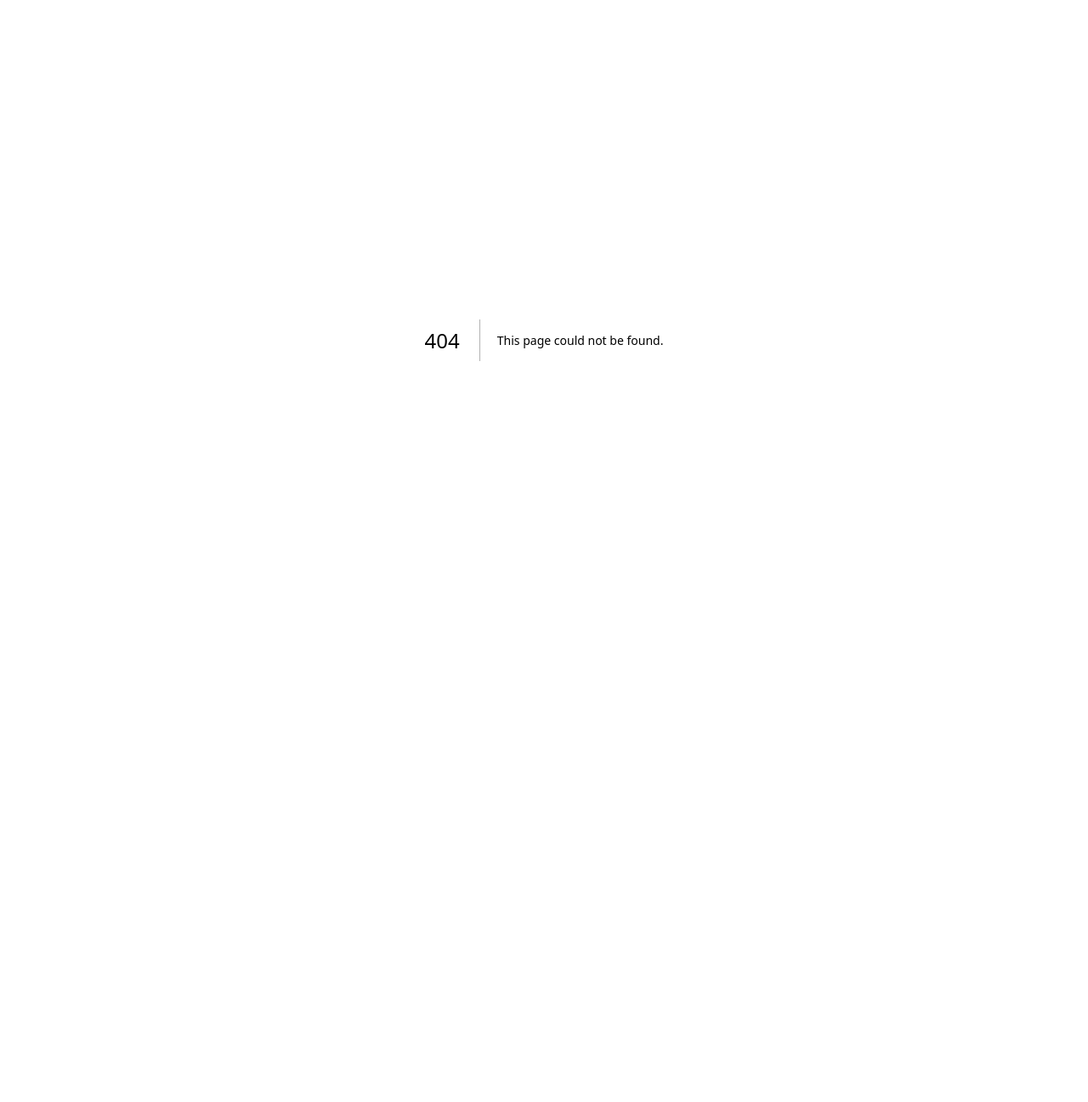
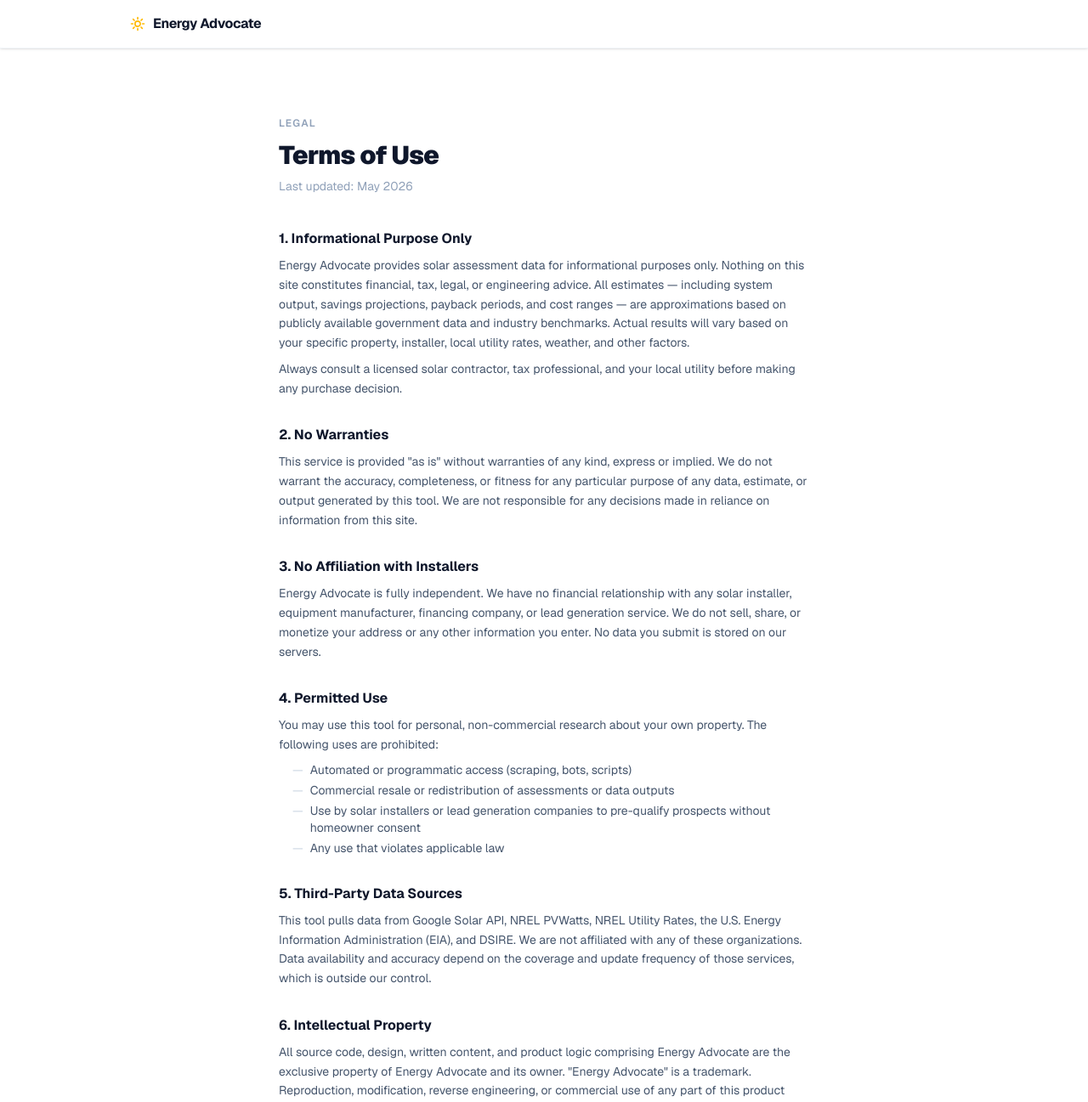
Before and after one commit to thequantumguild/energy-advisor, a Next.js app in the folder energy-advisor/: page /terms in a window 1280 px wide. Before the commit this address had no page. Shown: the top 1297 px of the page at 85% size. Before the commit the page ends 800 px from the top, so only its background shows below. Built offline with nearby package versions, Linux system fonts and the light colour scheme.

Commit message:
Add Terms of Use page, footer copyright, and forest green headline accent

```diff
--- a/energy-advisor/app/components/AddressInput.tsx
+++ b/energy-advisor/app/components/AddressInput.tsx
@@ -38,7 +38,7 @@ export default function AddressInput({ onSubmit, isLoading }: Props) {
           {/* Headline */}
           <h1 className="text-4xl sm:text-5xl font-black text-slate-900 text-center tracking-tight leading-[1.08] mb-4">
             Know exactly what solar<br />
-            <span className="text-amber-500">is worth for your home.</span>
+            <span className="text-green-700">is worth for your home.</span>
           </h1>
 
           <p className="text-base text-slate-500 text-center mb-10 leading-relaxed max-w-md mx-auto">
--- a/energy-advisor/app/page.tsx
+++ b/energy-advisor/app/page.tsx
@@ -170,7 +170,13 @@ export default function Home() {
           <p>
             Data from Google Solar, NREL PVWatts, EIA, and DSIRE. For informational purposes only.
           </p>
-          <p>No data stored. No accounts. No sales calls.</p>
+          <div className="flex items-center gap-4">
+            <p>No data stored. No accounts. No sales calls.</p>
+            <span className="hidden sm:inline text-slate-200">|</span>
+            <a href="/terms" className="hover:text-amber-500 transition-colors whitespace-nowrap">Terms of Use</a>
+            <span className="text-slate-200">|</span>
+            <p className="whitespace-nowrap">© {new Date().getFullYear()} Energy Advocate™</p>
+          </div>
         </div>
       </footer>
     </div>
--- /dev/null
+++ b/energy-advisor/app/terms/page.tsx
@@ -0,0 +1,123 @@
+import type { Metadata } from 'next';
+import Link from 'next/link';
+
+export const metadata: Metadata = {
+  title: 'Terms of Use — Energy Advocate',
+  description: 'Terms of use, disclaimer, and legal information for Energy Advocate.',
+};
+
+export default function TermsPage() {
+  const year = new Date().getFullYear();
+
+  return (
+    <div className="min-h-screen bg-white">
+      {/* Header */}
+      <header className="sticky top-0 z-10 bg-white/90 backdrop-blur border-b border-slate-100 shadow-sm">
+        <div className="max-w-5xl mx-auto px-4 sm:px-6 h-14 flex items-center justify-between">
+          <Link href="/" className="flex items-center gap-2 text-slate-900 hover:text-amber-500 transition-colors">
+            <SunIcon className="w-5 h-5 text-amber-400" />
+            <span className="font-bold text-base tracking-tight">Energy Advocate</span>
+          </Link>
+        </div>
+      </header>
+
+      <main className="max-w-2xl mx-auto px-4 sm:px-6 py-14 sm:py-20">
+        <p className="text-xs font-semibold text-slate-400 uppercase tracking-widest mb-3">Legal</p>
+        <h1 className="text-3xl font-black text-slate-900 tracking-tight mb-2">Terms of Use</h1>
+        <p className="text-sm text-slate-400 mb-10">Last updated: May {year}</p>
+
+        <div className="prose prose-slate prose-sm max-w-none space-y-8">
+
+          <section>
+            <h2 className="text-base font-bold text-slate-900 mb-2">1. Informational Purpose Only</h2>
+            <p className="text-sm text-slate-600 leading-relaxed">
+              Energy Advocate provides solar assessment data for informational purposes only. Nothing on this site constitutes financial, tax, legal, or engineering advice. All estimates — including system output, savings projections, payback periods, and cost ranges — are approximations based on publicly available government data and industry benchmarks. Actual results will vary based on your specific property, installer, local utility rates, weather, and other factors.
+            </p>
+            <p className="text-sm text-slate-600 leading-relaxed mt-2">
+              Always consult a licensed solar contractor, tax professional, and your local utility before making any purchase decision.
+            </p>
+          </section>
+
+          <section>
+            <h2 className="text-base font-bold text-slate-900 mb-2">2. No Warranties</h2>
+            <p className="text-sm text-slate-600 leading-relaxed">
+              This service is provided "as is" without warranties of any kind, express or implied. We do not warrant the accuracy, completeness, or fitness for any particular purpose of any data, estimate, or output generated by this tool. We are not responsible for any decisions made in reliance on information from this site.
+            </p>
+          </section>
+
+          <section>
+            <h2 className="text-base font-bold text-slate-900 mb-2">3. No Affiliation with Installers</h2>
+            <p className="text-sm text-slate-600 leading-relaxed">
+              Energy Advocate is fully independent. We have no financial relationship with any solar installer, equipment manufacturer, financing company, or lead generation service. We do not sell, share, or monetize your address or any other information you enter. No data you submit is stored on our servers.
+            </p>
+          </section>
+
+          <section>
+            <h2 className="text-base font-bold text-slate-900 mb-2">4. Permitted Use</h2>
+            <p className="text-sm text-slate-600 leading-relaxed">
+              You may use this tool for personal, non-commercial research about your own property. The following uses are prohibited:
+            </p>
+            <ul className="mt-2 space-y-1 text-sm text-slate-600 pl-4">
+              <li className="flex gap-2"><span className="text-slate-300 flex-shrink-0">—</span> Automated or programmatic access (scraping, bots, scripts)</li>
+              <li className="flex gap-2"><span className="text-slate-300 flex-shrink-0">—</span> Commercial resale or redistribution of assessments or data outputs</li>
+              <li className="flex gap-2"><span className="text-slate-300 flex-shrink-0">—</span> Use by solar installers or lead generation companies to pre-qualify prospects without homeowner consent</li>
+              <li className="flex gap-2"><span className="text-slate-300 flex-shrink-0">—</span> Any use that violates applicable law</li>
+            </ul>
+          </section>
+
+          <section>
+            <h2 className="text-base font-bold text-slate-900 mb-2">5. Third-Party Data Sources</h2>
+            <p className="text-sm text-slate-600 leading-relaxed">
+              This tool pulls data from Google Solar API, NREL PVWatts, NREL Utility Rates, the U.S. Energy Information Administration (EIA), and DSIRE. We are not affiliated with any of these organizations. Data availability and accuracy depend on the coverage and update frequency of those services, which is outside our control.
+            </p>
+          </section>
+
+          <section>
+            <h2 className="text-base font-bold text-slate-900 mb-2">6. Intellectual Property</h2>
+            <p className="text-sm text-slate-600 leading-relaxed">
+              All source code, design, written content, and product logic comprising Energy Advocate are the exclusive property of Energy Advocate and its owner. "Energy Advocate" is a trademark. Reproduction, modification, reverse engineering, or commercial use of any part of this product without express written permission is prohibited.
+            </p>
+          </section>
+
+          <section>
+            <h2 className="text-base font-bold text-slate-900 mb-2">7. Limitation of Liability</h2>
+            <p className="text-sm text-slate-600 leading-relaxed">
+              To the maximum extent permitted by law, Energy Advocate and its owner shall not be liable for any direct, indirect, incidental, consequential, or special damages arising from your use of this tool or reliance on any data it produces — including but not limited to lost profits, solar system underperformance, or adverse tax outcomes.
+            </p>
+          </section>
+
+          <section>
+            <h2 className="text-base font-bold text-slate-900 mb-2">8. Changes to These Terms</h2>
+            <p className="text-sm text-slate-600 leading-relaxed">
+              We may update these terms at any time. Continued use of the site after changes are posted constitutes acceptance of the updated terms.
+            </p>
+          </section>
+
+          <section>
+            <h2 className="text-base font-bold text-slate-900 mb-2">9. Contact</h2>
+            <p className="text-sm text-slate-600 leading-relaxed">
+              Questions about these terms? Contact us at{' '}
+              <a href="mailto:legal@energyadvocate.app" className="text-amber-600 hover:underline">
+                legal@energyadvocate.app
+              </a>
+            </p>
+          </section>
+
+        </div>
+
+        <div className="mt-14 pt-8 border-t border-slate-100 flex items-center justify-between text-xs text-slate-400">
+          <p>© {year} Energy Advocate™. All rights reserved.</p>
+          <Link href="/" className="hover:text-amber-500 transition-colors">← Back to assessment</Link>
+        </div>
+      </main>
+    </div>
+  );
+}
+
+function SunIcon({ className }: { className?: string }) {
+  return (
+    <svg className={className} fill="none" viewBox="0 0 24 24" stroke="currentColor" strokeWidth={2}>
+      <path strokeLinecap="round" strokeLinejoin="round" d="M12 3v2.25m6.364.386-1.591 1.591M21 12h-2.25m-.386 6.364-1.591-1.591M12 18.75V21m-4.773-4.227-1.591 1.591M5.25 12H3m4.227-4.773L5.636 5.636M15.75 12a3.75 3.75 0 1 1-7.5 0 3.75 3.75 0 0 1 7.5 0z" />
+    </svg>
+  );
+}
```
